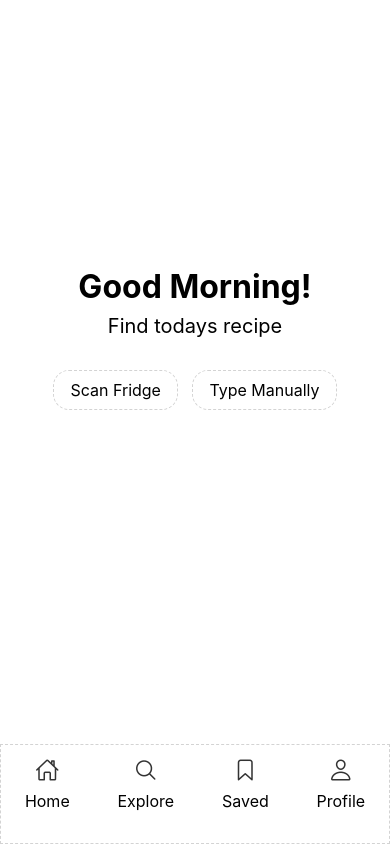
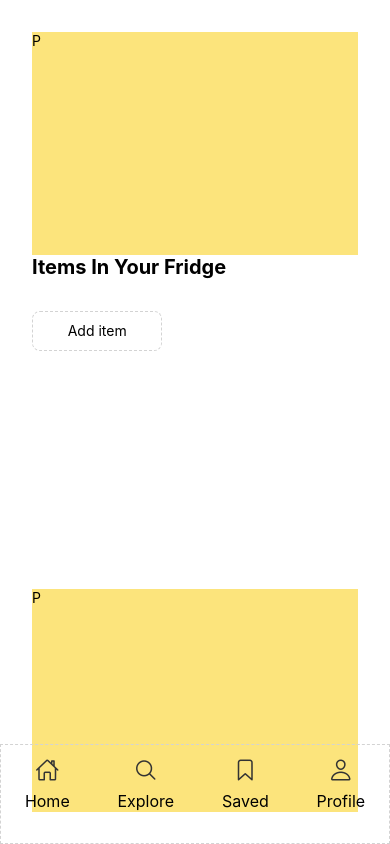
Before and after one commit to ChristofferNo/foodScanner2.0, a React Native app: screen / in a window 390 px wide. Built offline with nearby package versions, Linux system fonts and the light colour scheme.

Commit message:
manually add component added

```diff
--- a/App.js
+++ b/App.js
@@ -5,6 +5,8 @@ import chatGPT from "./api/chatGPT";
 import recipeView from "./components/recipeView";
 import NavBar from './components/bottomNavbar'
 import HomePage from "./components/Views/homePage";
+import AddIngredient from "./components/Views/manuallyAddIngridients";
+
 
 export default function App() {
   const generateRecipes = async () => {
@@ -30,7 +32,7 @@ export default function App() {
 
   return (
     <View style={styles.container}>
-      <HomePage/>
+      <AddIngredient/>
       <NavBar/>
     </View>
   );
--- /dev/null
+++ b/components/Views/manuallyAddIngridients.js
@@ -0,0 +1,145 @@
+import React, { useState, useRef } from "react";
+import { StyleSheet, View, Text, Pressable, Modal, Dimensions, Animated, TextInput } from "react-native";
+import Icon from "react-native-vector-icons/Ionicons";
+
+const { width } = Dimensions.get("window");
+
+export default function AddIngredient() {
+    const [modalVisible, setModalVisible] = useState(false);
+    const slideAnim = useRef(new Animated.Value(width)).current;  // Flyttad till useRef
+
+    const openModal = () => {
+        setModalVisible(true);  // Gör modalen synlig direkt
+
+        // Starta animationen
+        Animated.timing(slideAnim, {
+            toValue: 0, // Flytta till 0 (synlig på skärmen)
+            duration: 500,
+            useNativeDriver: false,
+        }).start();
+    };
+
+    const closeModal = () => {
+        Animated.timing(slideAnim, {
+            toValue: width, // Flytta tillbaka utanför skärmen
+            duration: 500,
+            useNativeDriver: false,
+        }).start(() => setModalVisible(false)); // Dölj modalen efter animationen
+    };
+
+    return (
+        <View style={styles.container}>
+            <View style={styles.upper}>
+                <Text style={styles.upperText}>P</Text>
+            </View>
+            <View style={styles.middle}>
+                <Text style={styles.middleHeader}>Items In Your Fridge</Text>
+                <Pressable onPress={openModal} style={styles.btn}>
+                    <Text>Add item</Text>
+                </Pressable>
+            </View>
+            <View style={styles.lower}>
+                <Text>P</Text>
+            </View>
+
+            {/* Modal-komponenten */}
+            <Modal
+                transparent
+                visible={modalVisible}
+                animationType="none"
+                onRequestClose={closeModal}
+            >
+                <Animated.View style={[styles.modalContainer, { transform: [{ translateX: slideAnim }] }]}>
+                    <View style={styles.closeCheckContainer}>
+                        <Pressable onPress={closeModal}>
+                            <Icon
+                            name="chevron-back-outline"
+                            size={24}
+                            />
+                        </Pressable>
+                        <Pressable onPress={closeModal}>
+                            <Icon
+                            name="checkmark-outline"
+                            size={24}
+                            />
+                        </Pressable>
+                    </View>
+
+                    <TextInput
+                        placeholder="Type ingredients"
+                        style={styles.ingredientInput}
+                    />
+                </Animated.View>
+            </Modal>
+        </View>
+    );
+}
+
+const styles = StyleSheet.create({
+    container: {
+        flex: 1,
+        width: "100%",
+        padding: 32,
+    },
+    upper: {
+        flex: 2,
+        backgroundColor: '#fce47c',
+    },
+    middle: {
+        flex: 3,
+    },
+    middleHeader: {
+        fontSize: 20,
+        fontWeight: 'bold',
+    },
+    lower: {
+        flex: 2,
+        backgroundColor: '#fce47c',
+    },
+    btn: {
+        justifyContent: 'center',
+        alignItems: 'center',
+        height: 40,
+        borderWidth: 1,
+        borderColor: "lightgrey",
+        borderStyle: "dashed",
+        borderRadius: 8,
+        paddingVertical: 8,
+        paddingHorizontal: 16,
+        marginTop: 32,
+        width: '40%',
+    },
+    modalContainer: {
+        flex: 1,
+        backgroundColor: 'white',
+        position: 'absolute',
+        zIndex: 10,  // Lägger modalen framför andra komponenter
+        width: '100%',
+        height: '100%',
+        paddingHorizontal: 32,
+        paddingVertical: 64,
+    },
+    closeCheckContainer: {
+        flexDirection: 'row',
+        justifyContent: 'space-between',
+        marginBottom: 16,
+    },
+    ingredientInput: {
+        backgroundColor: 'lightgrey',
+        padding: 16,
+        borderRadius: 32,
+    },
+    modalText: {
+        fontSize: 24,
+        marginBottom: 20,
+    },
+    closeBtn: {
+        backgroundColor: '#007AFF',
+        paddingVertical: 10,
+        paddingHorizontal: 20,
+        borderRadius: 5,
+    },
+    closeText: {
+        color: 'white',
+    },
+});
```
